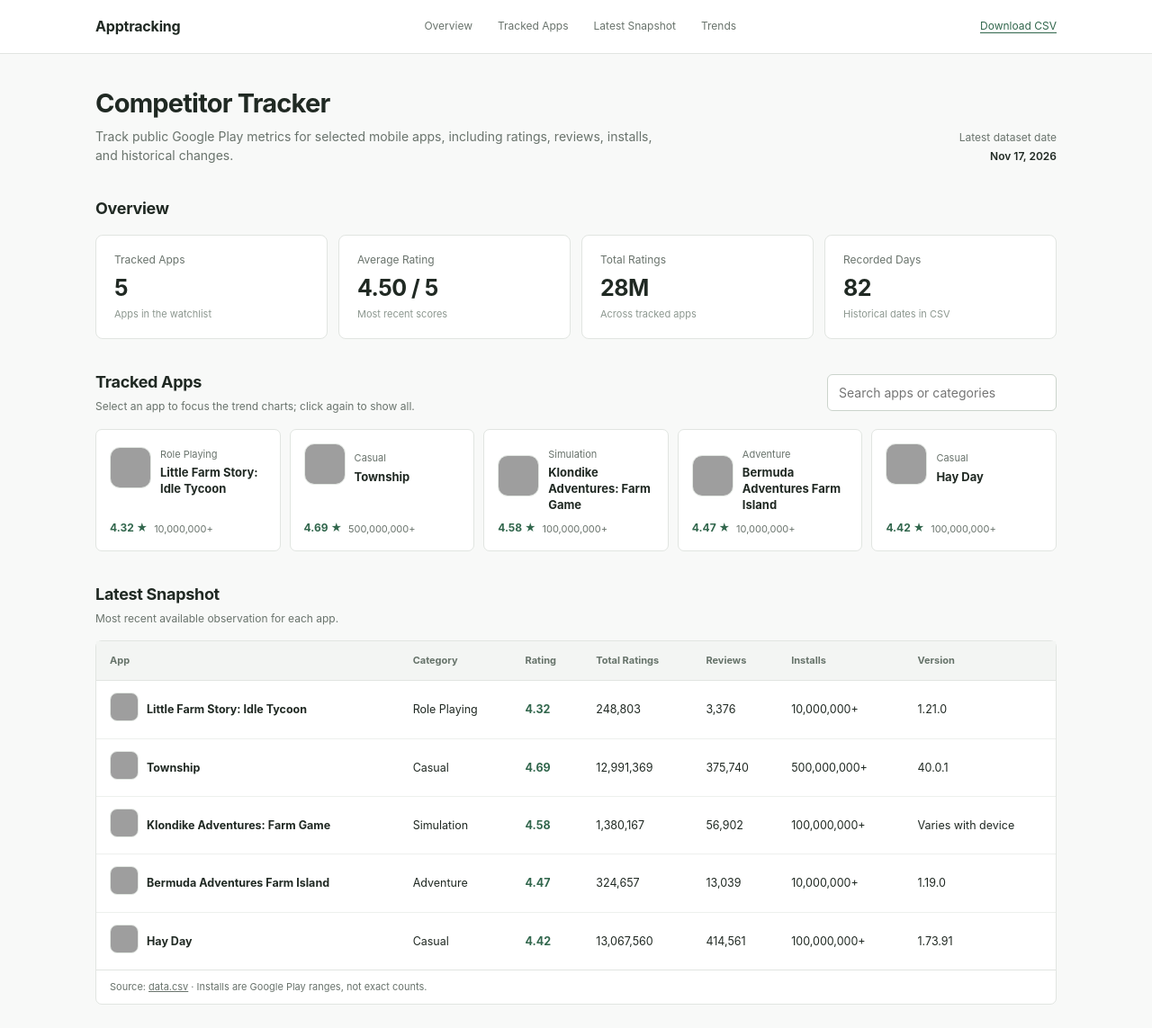
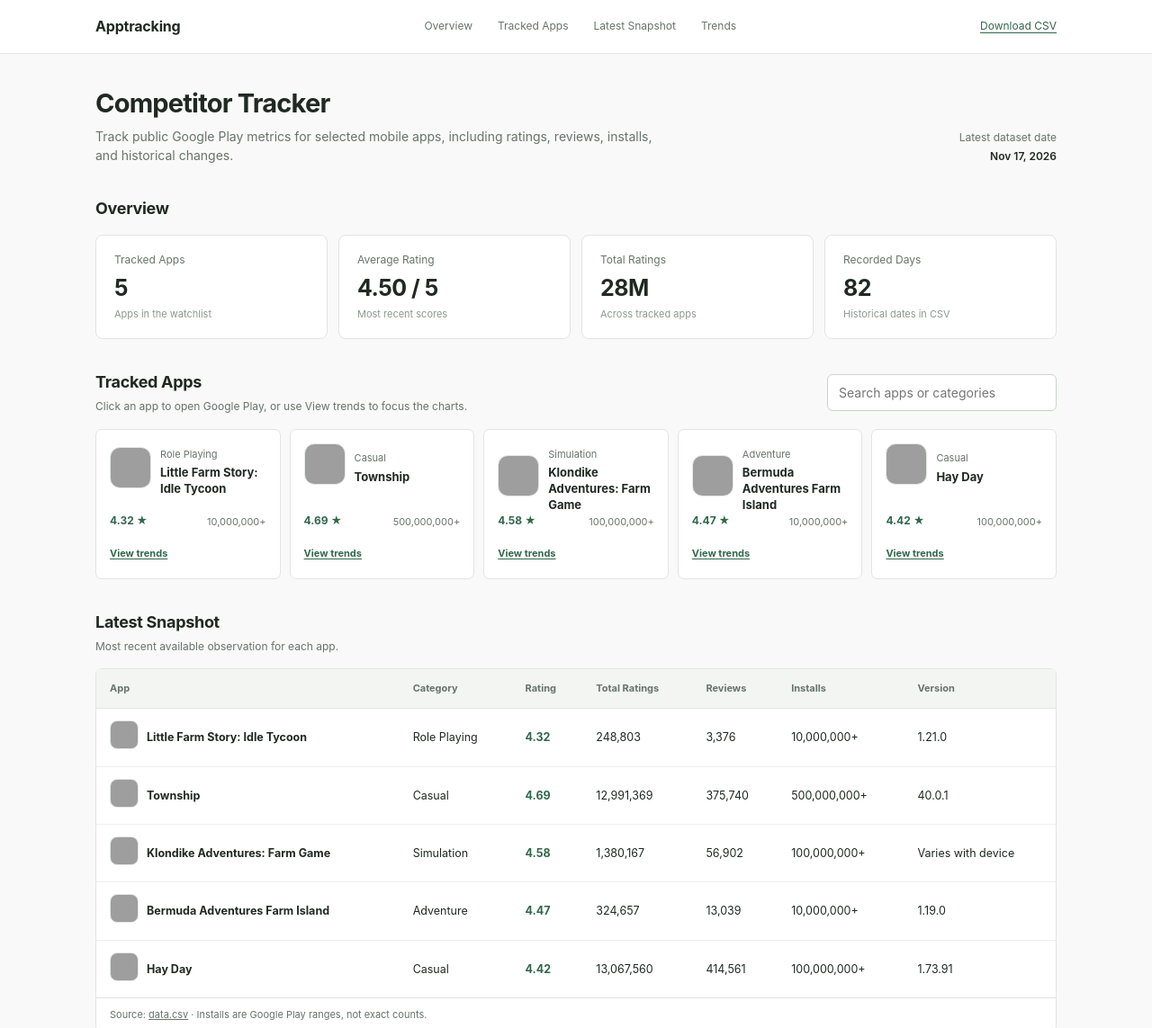
Before and after one commit to carsonchenjilin-svg/competitor-tracker, a plain HTML site: page index.html in a window 1280 px wide. Shown: the top 1143 px of the page at 90% size. Drawn offline with nearby package versions, Linux system fonts and the light colour scheme; grey boxes are pictures that could not be loaded.

Commit message:
Link app cards and names directly to Google Play while keeping trend filter buttons

```diff
--- a/index.html
+++ b/index.html
@@ -51,6 +51,12 @@
     .apps { display: grid; grid-template-columns: repeat(5, minmax(0, 1fr)); gap: 10px; }
     .app { background: var(--paper); text-align: left; border: 1px solid var(--line); border-radius: 7px; padding: 15px; min-width: 0; min-height: 136px; display: flex; flex-direction: column; color: var(--ink); }
     .app:hover { border-color: #a9c0ae; }
+    .app-main-link { color: inherit; display: flex; flex-direction: column; text-decoration: none; flex: 1; min-width: 0; }
+    .app-main-link:hover .app-name { text-decoration: underline; text-underline-offset: 2px; }
+    .app-main-link:focus-visible, .app-trend-button:focus-visible, .table-store-link:focus-visible { outline: 2px solid var(--accent); outline-offset: 3px; }
+    .app-trend-button { align-self: flex-start; margin-top: 14px; padding: 4px 0; color: var(--accent); background: transparent; border: 0; font-size: 11px; font-weight: 650; text-decoration: underline; text-underline-offset: 2px; }
+    .table-store-link { display: inline-flex; align-items: center; gap: 9px; color: inherit; text-decoration: none; }
+    .table-store-link:hover { color: var(--accent); text-decoration: underline; text-underline-offset: 2px; }
     .app[aria-pressed="true"] { border-color: var(--accent); background: var(--accent-wash); }
     .app-heading { display: flex; align-items: center; gap: 10px; min-height: 48px; }
     .app-icon { flex: 0 0 46px; width: 46px; height: 46px; border: 1px solid #e3e8e3; border-radius: 11px; object-fit: cover; background: #f3f5f3; }
@@ -137,7 +143,7 @@
 
     <section id="apps">
       <div class="section-top">
-        <div><h2 class="section-title">Tracked Apps</h2><p class="section-note">Select an app to focus the trend charts; click again to show all.</p></div>
+        <div><h2 class="section-title">Tracked Apps</h2><p class="section-note">Click an app to open Google Play, or use View trends to focus the charts.</p></div>
         <input class="search" id="appSearch" type="search" placeholder="Search apps or categories" aria-label="Search apps or categories">
       </div>
       <div class="apps" id="appList"><div class="empty">Loading apps...</div></div>
@@ -215,6 +221,13 @@
         wrap.append(img, fallback);
         return wrap;
       }
+      const playStoreLinks = {
+        'Little Farm Story: Idle Tycoon': 'https://play.google.com/store/apps/details?id=com.h8games.littlefarmstory',
+        'Township': 'https://play.google.com/store/apps/details?id=com.playrix.township',
+        'Klondike Adventures: Farm Game': 'https://play.google.com/store/apps/details?id=com.vizorapps.klondike',
+        'Bermuda Adventures Farm Island': 'https://play.google.com/store/apps/details?id=com.samfinaco.paradise',
+        'Hay Day': 'https://play.google.com/store/apps/details?id=com.supercell.hayday'
+      };
       const matching = () => state.latest.filter(r => (r.app + ' ' + (r.genre || '')).toLowerCase().includes(state.query));
 
       function overview() {
@@ -231,21 +244,31 @@
         const items = matching();
         if (!items.length) { root.append(el('div', 'empty', 'No apps match your search.')); return; }
         items.forEach(r => {
-          const card = el('button', 'app'); card.type = 'button';
+          const card = el('div', 'app');
           card.setAttribute('aria-pressed', String(state.selected === r.app));
-          card.setAttribute('aria-label', 'Show trends for ' + r.app);
+          const link = el('a', 'app-main-link');
+          link.href = playStoreLinks[r.app] || 'https://play.google.com/store/search?q=' + encodeURIComponent(r.app) + '&c=apps';
+          link.target = '_blank';
+          link.rel = 'noopener noreferrer';
+          link.setAttribute('aria-label', 'Open ' + r.app + ' on Google Play');
+          link.title = 'Open ' + r.app + ' on Google Play';
           const heading = el('div', 'app-heading');
           const info = el('span', 'app-info');
           info.append(el('span', 'app-category', r.genre || 'Mobile app'));
           info.append(el('span', 'app-name', r.app));
           heading.append(iconFor(r.app), info);
-          card.append(heading);
+          link.append(heading);
           const bottom = el('div', 'app-bottom');
           const score = Number(r.score);
           bottom.append(el('span', 'app-score', (Number.isFinite(score) ? score.toFixed(2) : '—') + ' ★'));
           bottom.append(el('span', '', r.installs || '—'));
-          card.append(bottom);
-          card.addEventListener('click', () => { state.selected = state.selected === r.app ? null : r.app; cards(); charts(); });
+          link.append(bottom);
+          card.append(link);
+          const trendButton = el('button', 'app-trend-button', state.selected === r.app ? 'Show all trends' : 'View trends');
+          trendButton.type = 'button';
+          trendButton.setAttribute('aria-label', 'View rating trends for ' + r.app);
+          trendButton.addEventListener('click', () => { state.selected = state.selected === r.app ? null : r.app; cards(); charts(); });
+          card.append(trendButton);
           root.append(card);
         });
       }
@@ -263,9 +286,13 @@
           values.forEach((value, index) => {
             const td = el('td', index === 0 ? 'name-cell' : index === 2 ? 'rating-cell' : '');
             if (index === 0) {
-              const appRow = el('div', 'table-app');
-              appRow.append(iconFor(r.app), el('span', '', value));
-              td.append(appRow);
+              const appLink = el('a', 'table-app table-store-link');
+              appLink.href = playStoreLinks[r.app] || 'https://play.google.com/store/search?q=' + encodeURIComponent(r.app) + '&c=apps';
+              appLink.target = '_blank';
+              appLink.rel = 'noopener noreferrer';
+              appLink.title = 'Open ' + r.app + ' on Google Play';
+              appLink.append(iconFor(r.app), el('span', '', value));
+              td.append(appLink);
             } else {
               td.textContent = value;
             }
```
